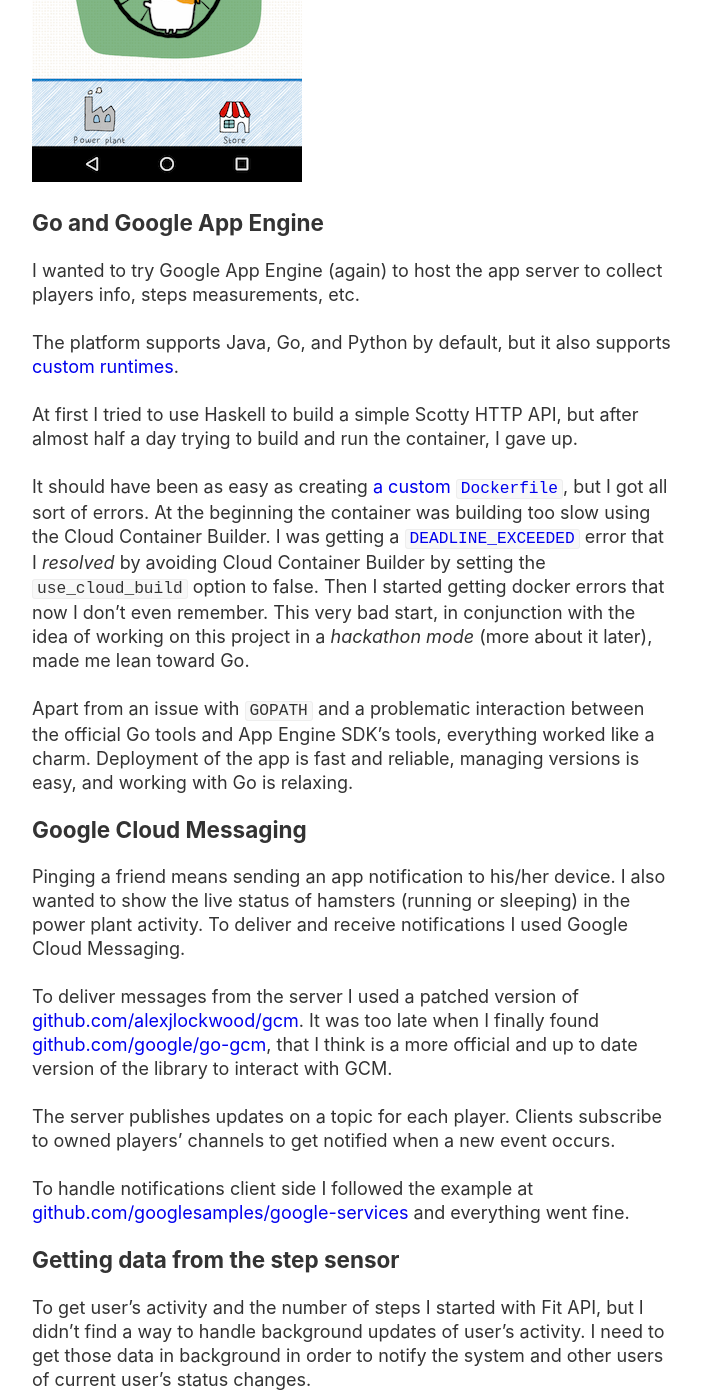
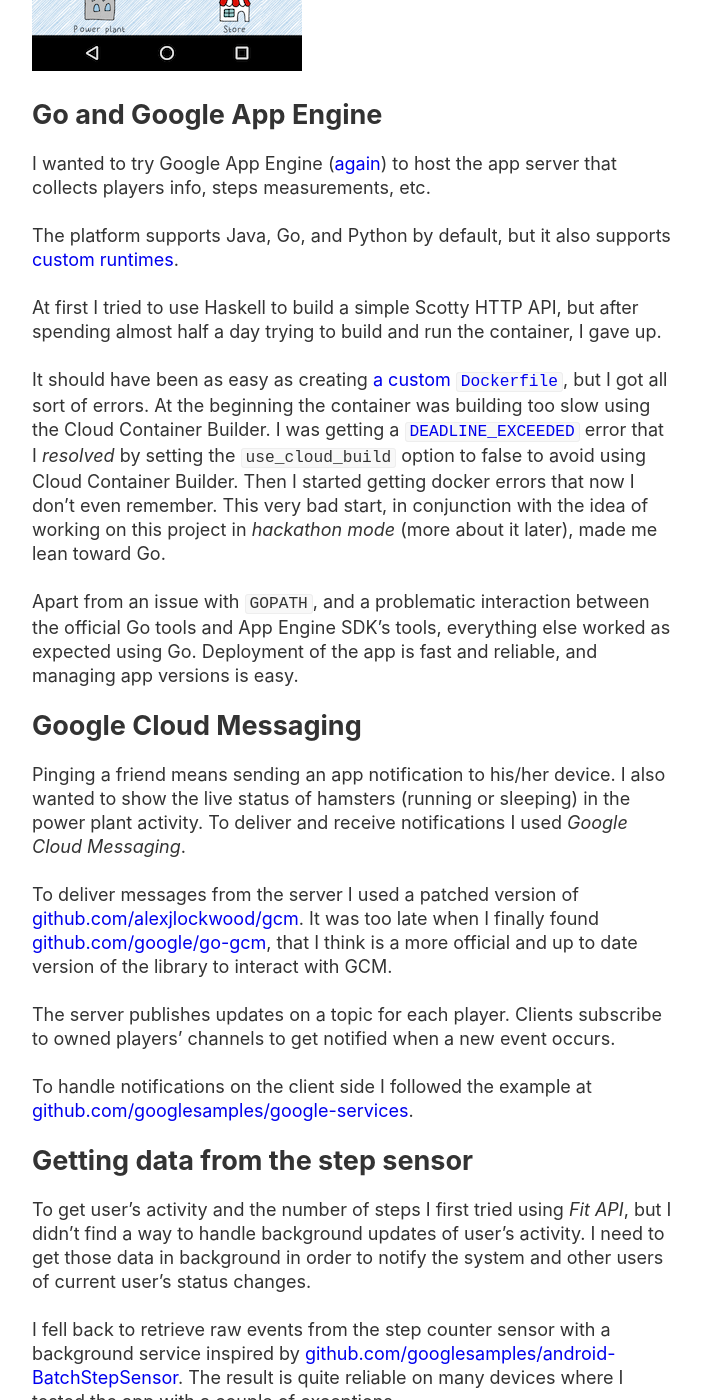
Before and after one commit to curlybracketshq/giovanni.curlybrackets.it, a Jekyll site: the page built from _posts/2016-04-16-android-experiment-contest-post-mortem.markdown, in a window 1280 px wide and 1400 px high, scrolled down 2147 px. Shown: the whole window, without its empty margins (288-989 px from the left). Built offline with Jekyll 4.4.1, drawn with Linux system fonts in a browser that asks for light colours; some of the changed text lies outside the part shown.

Commit message:
Rewrite some posts and remove broken links - part 3

```diff
--- a/_posts/2013-02-20-live-coding-with-chuck-on-ubuntu.markdown
+++ b/_posts/2013-02-20-live-coding-with-chuck-on-ubuntu.markdown
@@ -23,7 +23,7 @@
 code; adding, removing, and modifying code on the fly, while the program is
 running, without stopping or restarting.
 
-### Getting started with ChucK
+## Getting started with ChucK
 
 If you don't need the latest version of ChucK you can choose to download and
 install the apt package.
--- a/_posts/2015-03-31-how-to-make-games-with-gist-txt.markdown
+++ b/_posts/2015-03-31-how-to-make-games-with-gist-txt.markdown
@@ -7,19 +7,19 @@
 Anna Anthropy's ["How to make games with
 Twine"](http://www.auntiepixelante.com/twine/)
 
-#### What is gist-txt?
+## What is gist-txt?
 
 **[gist-txt](https://github.com/potomak/gist-txt)** is a web app that lets you
 host interactive stories.
 
-#### Why is gist-txt so wonderful?
+## Why is gist-txt so wonderful?
 
 1. It's free
 1. You don't need to know how to program
 1. You don't need to install any program to use it
 1. Finished stories can be shared with a simple link
 
-#### The basics
+## The basics
 
 Every story is a [Gist](https://gist.github.com/).
 
--- a/_posts/2016-04-16-android-experiment-contest-post-mortem.markdown
+++ b/_posts/2016-04-16-android-experiment-contest-post-mortem.markdown
@@ -6,12 +6,10 @@
 It all started about 10 days ago, when I first knew about the [Android
 Experiments I/O challenge](https://www.androidexperiments.com/challenge).
 
-### What is Hashire Hamusuta?
+## What is Hashire Hamusuta?
 
-[*Hashire
-Hamusuta*](https://play.google.com/store/apps/details?id=com.yeahright.hashirehamusutaa),
-Japanese for "Run Hamster", is a game to help people to stay active and my
-entry for the challenge.
+*Hashire Hamusuta*, Japanese for "Run Hamster", is a game to help people to stay
+active and my entry for the challenge.
 
 You're a *hamster*. It runs when you're active and it sleeps otherwise. If you
 walk, run, ride, the app will count your *steps* and you will earn ⚡.
@@ -19,24 +17,21 @@
 You can spend ⚡ at *the store* to buy hamsters to produce more ⚡ in your *power
 plant*.
 
-In your power plant you can *ping* lazy hamsters, those who are not active. You
+In your power plant you can *ping* lazy hamsters, those that are not active. You
 receive a 100 ⚡ *bonus* if they become active in less than 10 minutes.
 
 There's also a *10,000 daily steps goal* that if you achieve will earn 100 ⚡ for
 those players who have you in their power plants.
 
-### Interface design and illustrations
+## Interface design and illustrations
 
 I wanted for the app to have a playful look and feel, the inspiration was [Neko
 Atsume](https://play.google.com/store/apps/details?id=jp.co.hit_point.nekoatsume).
 
-So I asked [Giorgia](http://twitter.com/sono_la_gii) to work on the
-illustrations. Well, she did a great job, I love those illustrations!
-
 ![Hamusuta]({{ '/assets/posts/hamusuta.png' | relative_url }})
 
-She perfectly interpreted my idea and after some sketches she was already
-drawing the hamster animations and all the other elements of the UI.
+[Giorgia](http://twitter.com/sono_la_gii) created all the illustrations that
+perfectly interpret the style.
 
 The first version of the app:
 
@@ -46,40 +41,41 @@
 
 ![Hashire Hamusuta 2.2]({{ '/assets/posts/hashire-hamusuta-2.2.png' | relative_url }})
 
-### Go and Google App Engine
+## Go and Google App Engine
 
-I wanted to try Google App Engine (again) to host the app server to collect
-players info, steps measurements, etc.
+I wanted to try Google App Engine ([again]({% post_url
+2016-04-25-the-daily-checklist %})) to host the app server that collects players
+info, steps measurements, etc.
 
 The platform supports Java, Go, and Python by default, but it also supports
 [custom
 runtimes](https://cloud.google.com/appengine/docs/flexible/custom-runtimes/build).
 
 At first I tried to use Haskell to build a simple Scotty HTTP API, but after
-almost half a day trying to build and run the container, I gave up.
+spending almost half a day trying to build and run the container, I gave up.
 
 It should have been as easy as creating [a custom
 `Dockerfile`](http://andywhardy.blogspot.com/2016/01/haskell-rest-api-on-google-app-engine.html),
 but I got all sort of errors. At the beginning the container was building too
 slow using the Cloud Container Builder. I was getting a
 [`DEADLINE_EXCEEDED`](https://groups.google.com/d/msg/google-cloud-sdk/DuOdQPy9PoQ/Y9PfXSiXKQAJ)
-error that I *resolved* by avoiding Cloud Container Builder by setting the
-`use_cloud_build` option to false. Then I started getting docker errors that now
-I don't even remember. This very bad start, in conjunction with the idea of
-working on this project in a *hackathon mode* (more about it later), made me
+error that I *resolved* by setting the `use_cloud_build` option to false to
+avoid using Cloud Container Builder. Then I started getting docker errors that
+now I don't even remember. This very bad start, in conjunction with the idea of
+working on this project in *hackathon mode* (more about it later), made me
 lean toward Go.
 
-Apart from an issue with `GOPATH` and a problematic interaction between the
-official Go tools and App Engine SDK's tools, everything worked like a charm.
-Deployment of the app is fast and reliable, managing versions is easy, and
-working with Go is relaxing.
+Apart from an issue with `GOPATH`, and a problematic interaction between the
+official Go tools and App Engine SDK's tools, everything else worked as expected
+using Go. Deployment of the app is fast and reliable, and managing app versions
+is easy.
 
-### Google Cloud Messaging
+## Google Cloud Messaging
 
 Pinging a friend means sending an app notification to his/her device. I also
 wanted to show the live status of hamsters (running or sleeping) in the power
-plant activity. To deliver and receive notifications I used Google Cloud
-Messaging.
+plant activity. To deliver and receive notifications I used *Google Cloud
+Messaging*.
 
 To deliver messages from the server I used a patched version of
 [github.com/alexjlockwood/gcm](https://github.com/alexjlockwood/gcm). It was too
@@ -90,15 +86,14 @@
 The server publishes updates on a topic for each player. Clients subscribe to
 owned players' channels to get notified when a new event occurs.
 
-To handle notifications client side I followed the example at
-[github.com/googlesamples/google-services](https://github.com/googlesamples/google-services/tree/master/android/gcm)
-and everything went fine.
+To handle notifications on the client side I followed the example at
+[github.com/googlesamples/google-services](https://github.com/googlesamples/google-services/tree/master/android/gcm).
 
-### Getting data from the step sensor
+## Getting data from the step sensor
 
-To get user's activity and the number of steps I started with Fit API, but I
-didn't find a way to handle background updates of user's activity. I need to get
-those data in background in order to notify the system and other users of
+To get user's activity and the number of steps I first tried using *Fit API*,
+but I didn't find a way to handle background updates of user's activity. I need
+to get those data in background in order to notify the system and other users of
 current user's status changes.
 
 I fell back to retrieve raw events from the step counter sensor with a
@@ -107,12 +102,12 @@
 The result is quite reliable on many devices where I tested the app with a
 couple of exceptions.
 
-### Drawable resources for different resolutions
+## Drawable resources for different resolutions
 
-I'm lazy so I was putting every drawable resource in the `res/drawable`
-directory. Also because I'm lazy, one day I didn't want to get up to get the USB
-cable to test the app on my phone so I started using the emulator and I noticed
-a lot of OOM errors.
+I'm lazy so I was putting all drawable resource in the `res/drawable` directory.
+Also because I'm lazy, one day I didn't want to get up to get the USB cable to
+test the app on my phone so I tried using the emulator and that's when I started
+noticing a lot of OOM errors.
 
 What was leaking memory?
 
@@ -126,33 +121,34 @@
 
 This meant that a 100 Kb 500x500 png image was getting scaled to a 9 Mb
 1500x1500 image on a *xx-hdpi* device (Nexus 5) and the emulator was reserving
-only 64 Mb of RAM per app process so I was hitting the limit right after a
-couple of images.
+only 64 Mb of RAM per app process so I was hitting the limit after loading just
+a couple of images.
 
-The workaround
-[solution](https://bitbucket.org/potomak/hamusutaa-android/commits/1cd928761e17e330e052dea1d70b11ada8fb82db)
+The [workaround
+solution](https://bitbucket.org/potomak/hamusutaa-android/commits/1cd928761e17e330e052dea1d70b11ada8fb82db)
 was to create a new `res/drawable-xxhdpi` directory and copy all the images
 there. The size was fine because I always tested the app on xx-hdpi devices.
-Note: I should have done this for all supported devices' resolutions, but I'll
-wait for actual crashes to do it. The lazy way.
 
-### What went right
+Note: In order to reduce memory usage of the app I could have done this for all
+supported devices' resolutions, but I'll wait for actual crashes to do it.
+
+## What went right
 
 * Go on Google App Engine
 * Google Cloud Messaging
 * Step counter background service
 * Giorgia's illustrations
 
-### What went wrong
+## What went wrong
 
 * Haskell on Google App Engine
 * Fit API
 * Drawable resources resolutions
 
-### Hackathon mode
+## Hackathon mode
 
 What does *Hackathon mode* mean? Well, I don't know exactly. It's an excuse to
-try new technologies on small/finite projects with a time constraint.
+try new technologies on small projects with a time constraint.
 
 The *time constraint* part is interesting because it forces you to focus on
 functional parts of the app to have "something" to test as soon as possible.
@@ -161,7 +157,7 @@
 *hack* first. In this project for example I started by building a couple of
 Android prototypes to test GCM (👍), Fit API (👎), and Haskell on GAE (👎).
 
-### Sources
+## Sources
 
 * [bitbucket.org/potomak/hamusutaa-api](https://bitbucket.org/potomak/hamusutaa-api)
 * [bitbucket.org/potomak/hamusutaa-android](https://bitbucket.org/potomak/hamusutaa-android)
```
Also changed, not shown: _posts/2016-05-04-technical-interviews.markdown (+9 -22 lines), _posts/2016-06-04-a-terminal-music-player-based-on-afplay-written-in-haskell.markdown (+8 -9 lines), _posts/2016-06-11-airbrake-metrics.markdown (+5 -5 lines).
